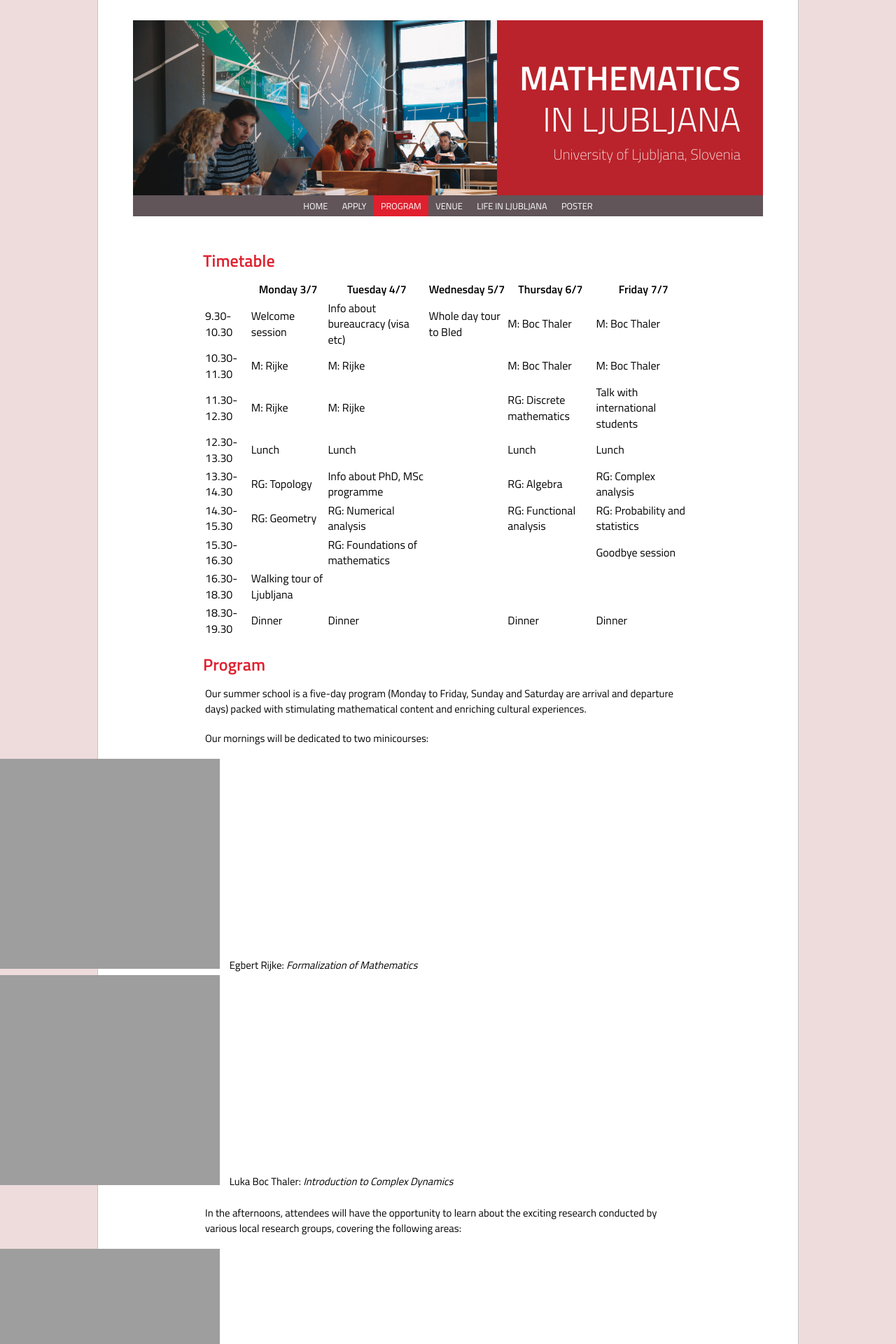
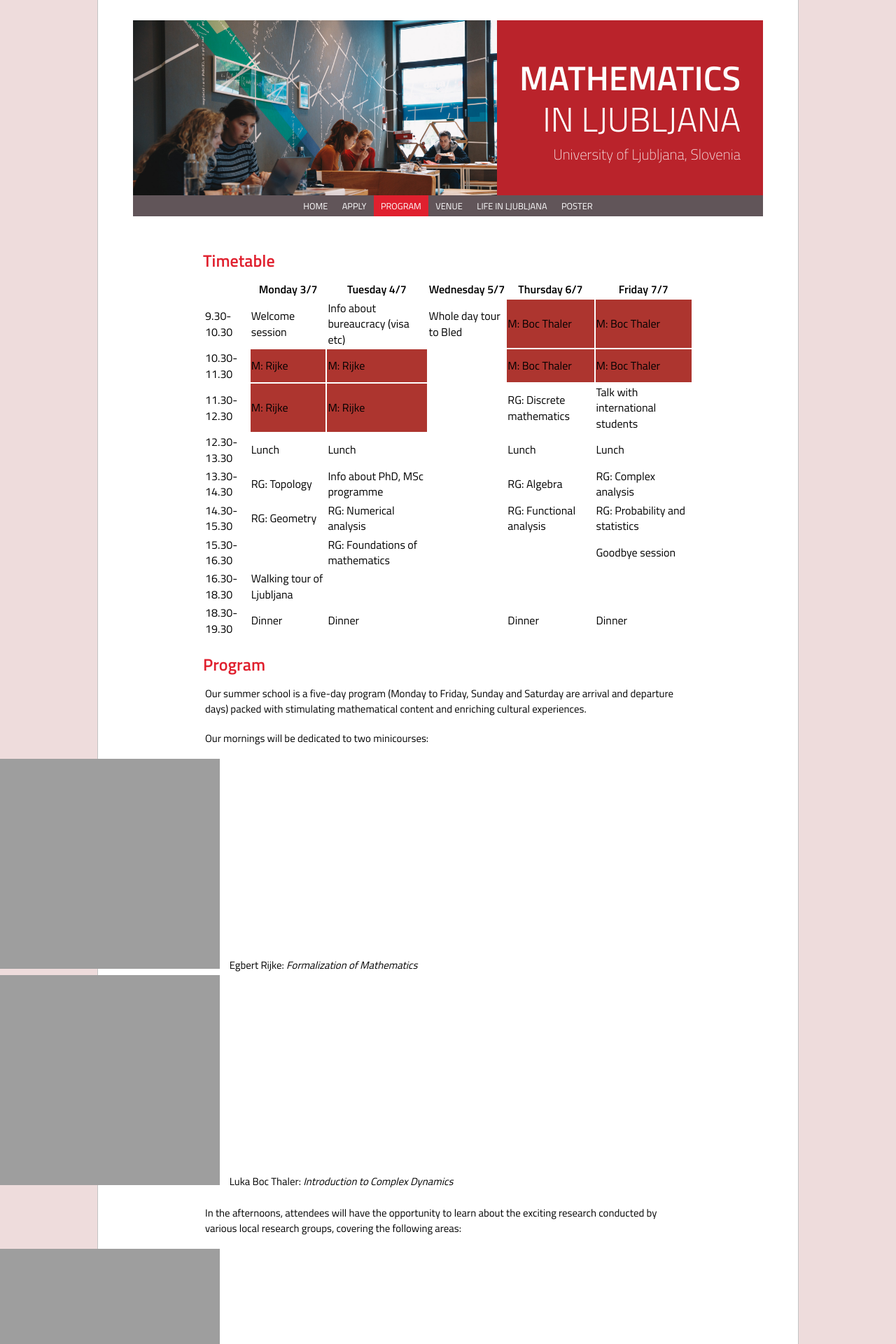
Before and after one commit to ul-fmf/mathematics-in-ljubljana, a Jekyll site: the page built from program.md, in a window 1280 px wide. Shown: the top 1920 px of the page at 70% size. Built offline with Jekyll 4.4.1, drawn with Linux system fonts in a browser that asks for light colours; nearby versions of some CDN libraries; a style sheet for code colours, icons or effects is not loaded.

Commit message:
Update program.md

```diff
--- a/program.md
+++ b/program.md
@@ -22,21 +22,21 @@ title: Program
       <td>Welcome session</td>
       <td>Info about bureaucracy (visa etc)</td>
       <td>Whole day tour to Bled</td>
-      <td>M:         Boc Thaler</td>
-      <td>M:         Boc Thaler</td>
+      <td style="background-color: rgb(173, 53, 47);">M:         Boc Thaler</td>
+      <td style="background-color: rgb(173, 53, 47);">M:         Boc Thaler</td>
     </tr>
     <tr>
       <td>10.30-11.30</td>
-      <td>M:         Rijke</td>
-      <td>M:         Rijke</td>
+      <td style="background-color: rgb(173, 53, 47);">M:         Rijke</td>
+      <td style="background-color: rgb(173, 53, 47);">M:         Rijke</td>
       <td>&nbsp;</td>
-      <td>M:         Boc Thaler</td>
-      <td>M:         Boc Thaler</td>
+      <td style="background-color: rgb(173, 53, 47);">M:         Boc Thaler</td>
+      <td style="background-color: rgb(173, 53, 47);">M:         Boc Thaler</td>
     </tr>
     <tr>
       <td>11.30-12.30</td>
-      <td>M:         Rijke</td>
-      <td>M:         Rijke</td>
+      <td style="background-color: rgb(173, 53, 47);">M:         Rijke</td>
+      <td style="background-color: rgb(173, 53, 47);">M:         Rijke</td>
       <td>&nbsp;</td>
       <td>RG:             Discrete mathematics</td>
       <td>Talk with international students</td>
```
